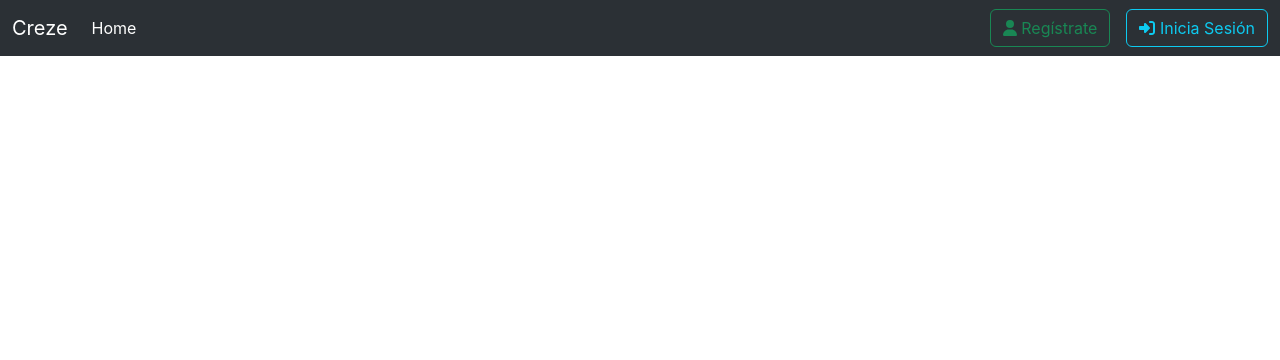
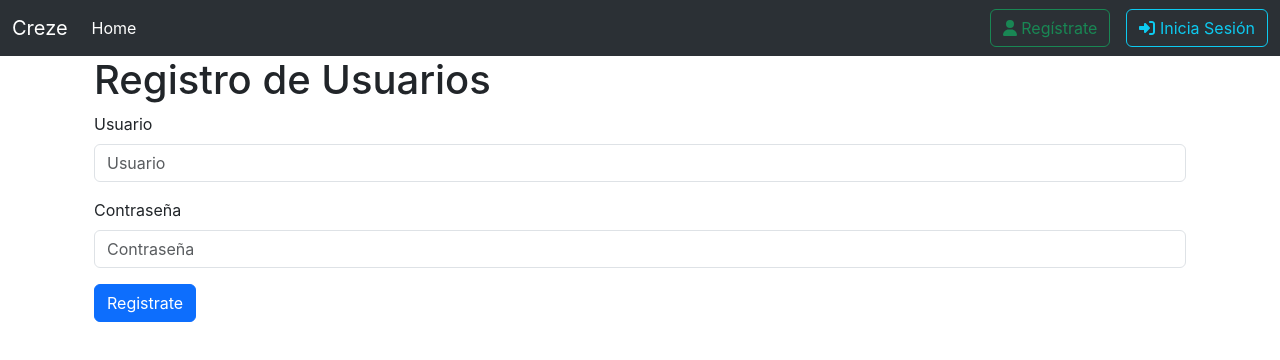
Before and after one commit to cesarob98/reactapp, a React (Create React App) app: page /register in a window 1280 px wide. Shown: the top 360 px of the page. Built offline with nearby package versions, Linux system fonts and the light colour scheme.

Commit message:
Cambios a las paginas para terminar con React

```diff
--- a/src/App.js
+++ b/src/App.js
@@ -1,7 +1,7 @@
 import { BrowserRouter, Routes, Route } from 'react-router-dom';
 import Navbar from './Navbar';
 import NavbarIn from './NavbarIn';
-import Login from './Login/Login';
+import { Login, Register } from './Login';
 import { useState, useEffect } from 'react';
 import ProtectedRoute from './ProtectedRoute';
 
@@ -30,6 +30,7 @@ export default function App() {
             </div>
           } />
           <Route path="/login" element={<Login setIsLoggedIn={setIsLoggedIn} />} />
+          <Route path="/register" element={<Register setIsLoggedIn={setIsLoggedIn} />} />
           <Route path="/mainMenu" element={
             <ProtectedRoute />
           } />
--- a/src/Login/Login.js
+++ b/src/Login/Login.js
@@ -42,6 +42,7 @@ export default function Login({ setIsLoggedIn }) {
       console.log(response.data.success, response.data.redirect)
       if (response.data.success) {
         sessionStorage.setItem("user_id", response.data.user_id);
+        sessionStorage.setItem("user_name", response.data.user_name);
         setIsLoggedIn(true);
         setUserId(response.data.user_id);
 
--- /dev/null
+++ b/src/Login/Register.js
@@ -0,0 +1,98 @@
+import React, { useState, useEffect } from 'react';
+import { useNavigate } from 'react-router-dom';
+import { Button, Form } from 'react-bootstrap';
+import axios from 'axios';
+import { getCsrfToken } from './utils/csrf';
+
+export default function Register({ setIsLoggedIn }) {
+  const [userName, setUserName] = useState('');
+  const [password, setPassword] = useState('');
+  const [errorMessage, setErrorMessage] = useState('');
+  const [userId, setUserId] = useState(null);
+  const navigate = useNavigate();
+
+  useEffect(() => {
+    const isLoggedIn = localStorage.getItem('isLoggedIn') === 'true';
+    if (isLoggedIn) {
+      navigate('/mainMenu');
+    }
+  }, [navigate]);
+
+  const handleSubmit = async (event) => {
+    event.preventDefault();
+
+    const loginData = {
+      user_name: userName,
+      password: password,
+    };
+
+    try {
+        const response = await axios.post('http://127.0.0.1:8000/registerReact', loginData, {
+          headers: {
+            'Content-Type': 'application/json',
+            'X-CSRFToken': getCsrfToken(),
+          },
+          withCredentials: true,
+        });
+
+        console.log(response.data.success, response.data.redirect);
+        if (response.data.success) {
+          sessionStorage.setItem("user_id", response.data.user_id);
+          sessionStorage.setItem("user_name", response.data.user_name);
+          setIsLoggedIn(true);
+          setUserId(response.data.user_id);
+          window.location.href = '/mainMenu';
+        } else {
+          setErrorMessage(response.data.message || 'An error occurred.');
+        }
+      } catch (error) {
+        // Check for error.response
+        if (error.response) {
+          console.error('Error response:', error.response);
+          setErrorMessage('Error: ' + error.response.data.message);
+        } else if (error.message) {
+          // If no response, log the error message
+          console.error('Error message:', error.message);
+          setErrorMessage('Error: ' + error.message);
+        } else {
+          console.error('Unknown error:', error);
+          setErrorMessage('An unexpected error occurred');
+        }
+      }
+  };
+
+
+  return (
+    <div className="container">
+      <h1>Registro de Usuarios</h1>
+      <Form onSubmit={handleSubmit}>
+        <Form.Group className="mb-3" controlId="formBasicEmail">
+          <Form.Label>Usuario</Form.Label>
+          <Form.Control
+            type="text"
+            placeholder="Usuario"
+            value={userName}
+            onChange={(e) => setUserName(e.target.value)}
+          />
+        </Form.Group>
+
+        <Form.Group className="mb-3" controlId="formBasicPassword">
+          <Form.Label>Contraseña</Form.Label>
+          <Form.Control
+            type="password"
+            placeholder="Contraseña"
+            value={password}
+            onChange={(e) => setPassword(e.target.value)}
+          />
+        </Form.Group>
+
+        {errorMessage && <p className="text-danger">{errorMessage}</p>}
+
+        <Button variant="primary" type="submit">
+          Registrate
+        </Button>
+      </Form>
+
+    </div>
+  );
+}
--- /dev/null
+++ b/src/Login/index.js
@@ -0,0 +1,3 @@
+export { default as Login } from './Login';
+export { default as Register } from './Register';
+export { default as MFASetup } from './MFASetup';
--- a/src/Navbar.js
+++ b/src/Navbar.js
@@ -17,7 +17,7 @@ export default function Navbar({ setIsLoggedIn }) {
                 </li>
                 </ul>
                 <div className="d-flex">
-                    <a class="btn btn-outline-success ms-3" ><FontAwesomeIcon icon={faUser} /> Regístrate</a>
+                    <a href="/register" class="btn btn-outline-success ms-3" ><FontAwesomeIcon icon={faUser} /> Regístrate</a>
                 </div>
                 <div className="d-flex">
                     <a href="/login" class="btn btn-outline-info ms-3" type="submit"><FontAwesomeIcon icon={faRightToBracket} /> Inicia Sesión</a>
--- a/src/ProtectedRoute.js
+++ b/src/ProtectedRoute.js
@@ -10,6 +10,7 @@ const getCsrfToken = () => {
     return csrfCookie ? csrfCookie.split("=")[1] : "";
   };
 const ProtectedRoute = () => {
+  const user_name = sessionStorage.getItem("user_name");
   const isLoggedIn = localStorage.getItem('isLoggedIn') === 'true';
   const [mfaEnabled, setMfaEnabled] = useState(false);
   const [loading, setLoading] = useState(true);
@@ -54,7 +55,7 @@ const ProtectedRoute = () => {
 
   return (
     <div>
-        <h1>Bienvenido</h1>
+        <h1>Bienvenido <b>{user_name}</b></h1>
         <h3>Este es el sitio principal de Creze</h3>
         <label>
             MFA Enabled:
```
